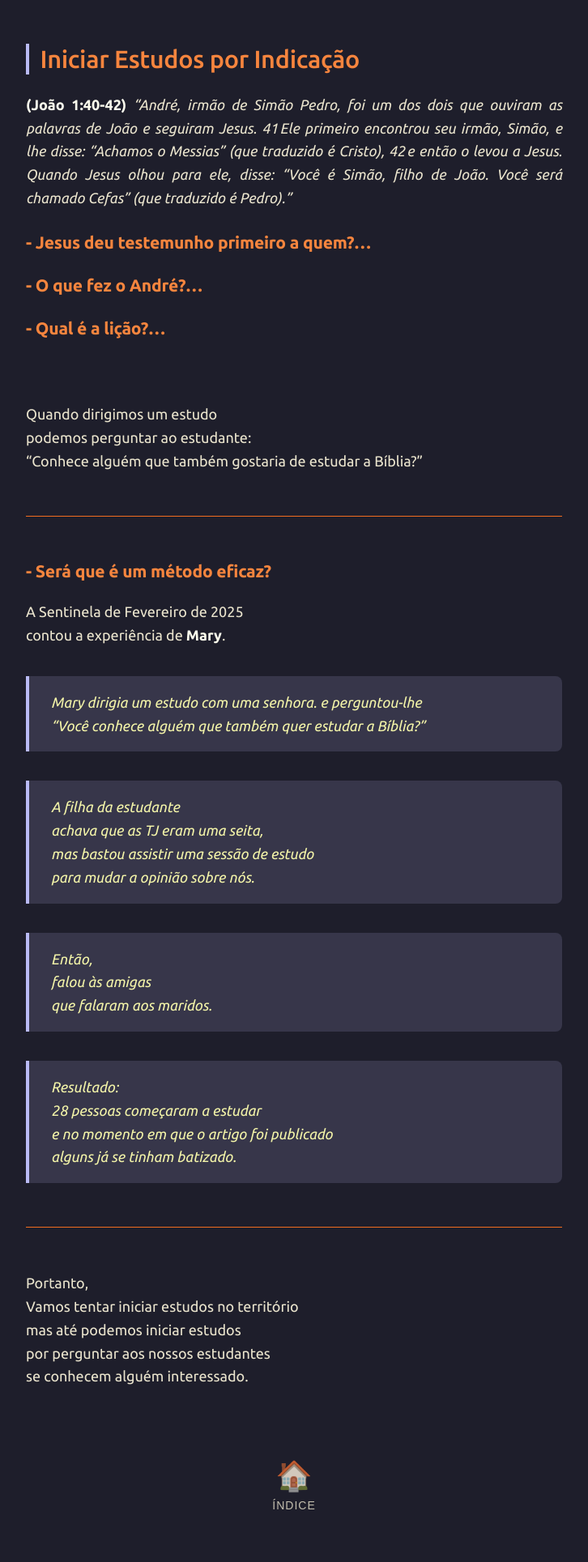
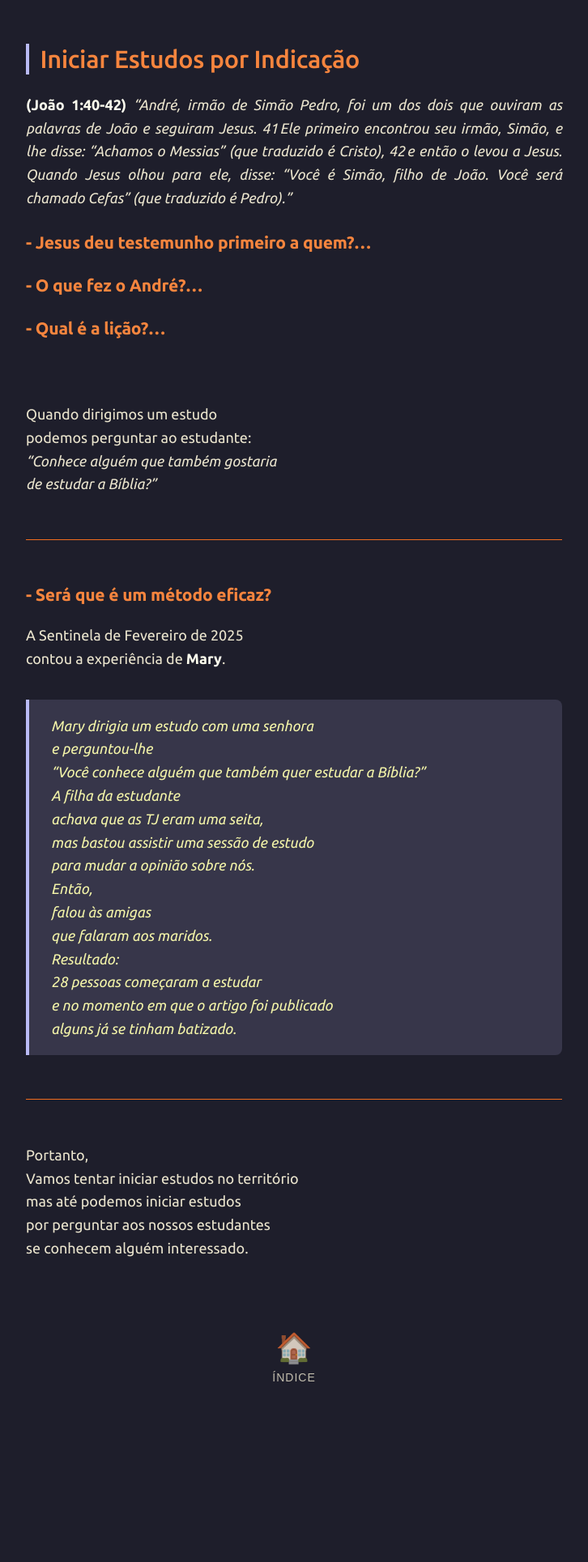
Before and after one commit to joaquim-capitao/jw, a Jekyll site: the page built from saidas/007-saida.md, in a window 1280 px wide. Shown: the whole page at 81% size, without its empty margins (277-1003 px from the left). Built offline with Jekyll 4.4.1, drawn with Linux system fonts in a browser that asks for light colours; our own code applies the rules of GitHub Pages for plain Markdown files; after the commit the page ends 1770 px from its top, so only the background shows below that.

```diff
--- a/saidas/007-saida.md
+++ b/saidas/007-saida.md
@@ -13,7 +13,8 @@
 
 Quando dirigimos um estudo
 podemos perguntar ao estudante:
-"Conhece alguém que também gostaria de estudar a Bíblia?"
+*"Conhece alguém que também gostaria
+de estudar a Bíblia?"*
 
 ---
 ### - Será que é um método eficaz?
@@ -21,19 +22,19 @@ podemos perguntar ao estudante:
 A Sentinela de Fevereiro de 2025
 contou a experiência de **Mary**.
 
-> Mary dirigia um estudo com uma senhora.
+> Mary dirigia um estudo com uma senhora
 > e perguntou-lhe
 > "Você conhece alguém que também quer estudar a Bíblia?"
-
+>
 > A filha da estudante
 > achava que as TJ eram uma seita,
 > mas bastou assistir uma sessão de estudo
 > para mudar a opinião sobre nós.
-
+>
 > Então,
 > falou às amigas
 > que falaram aos maridos.
-
+>
 > Resultado:
 > 28 pessoas começaram a estudar
 > e no momento em que o artigo foi publicado
```
